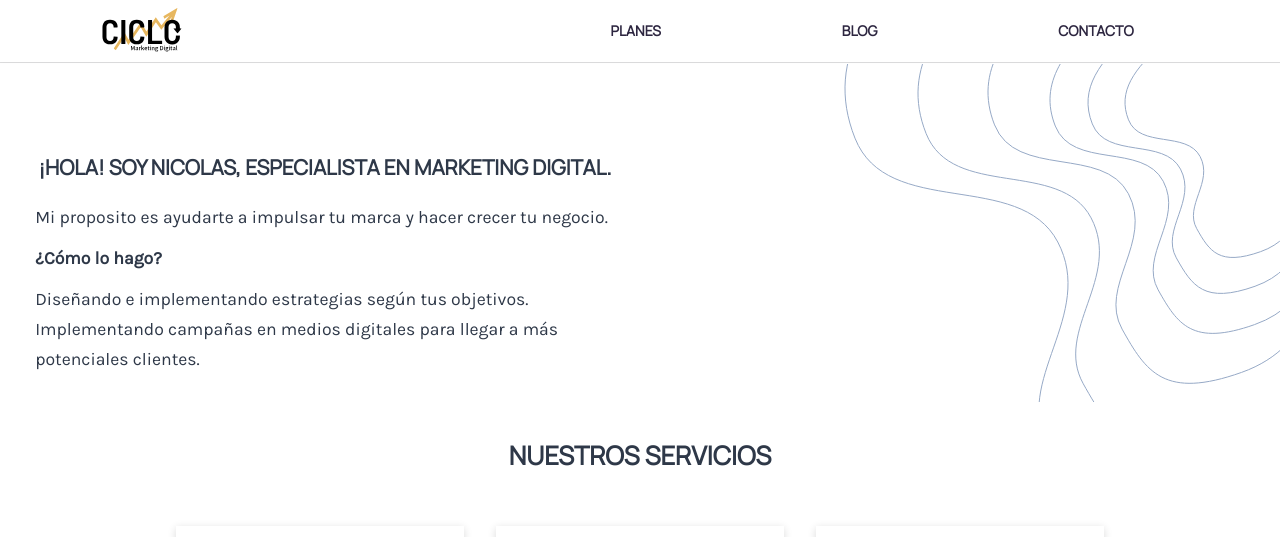
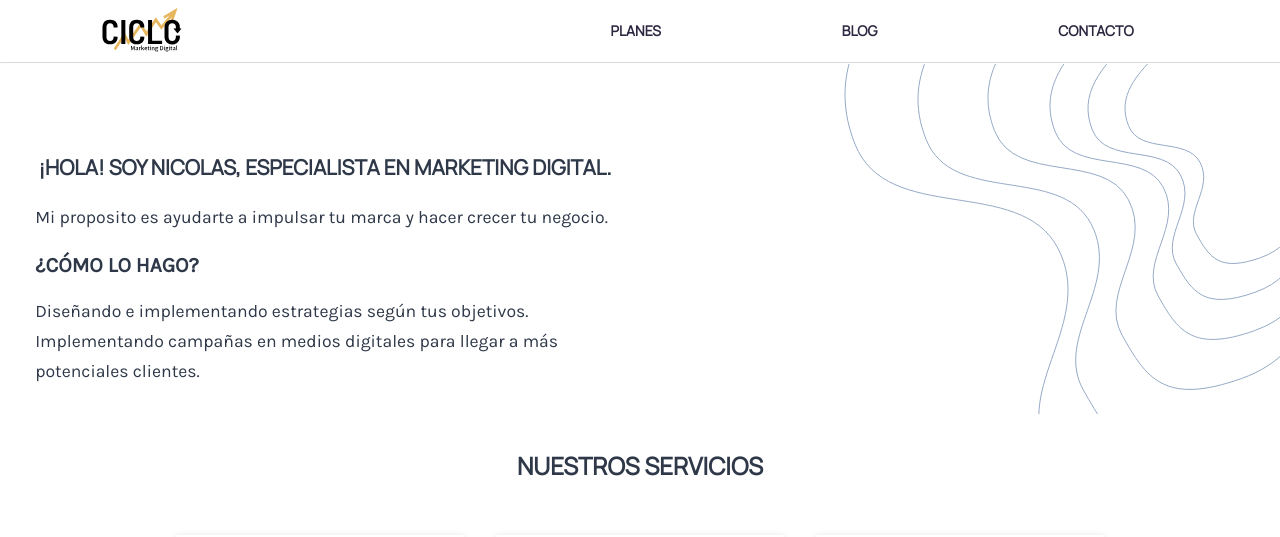
Before and after one commit to micaelakorol/ciclo_marketingDigital, a React (Create React App) app: page / in a window 1280 px wide. Shown: the top 537 px of the page. Built offline with nearby package versions, Linux system fonts and the light colour scheme; grey boxes are pictures that could not be loaded; some icons are missing.

Commit message:
arreglos en estilos

```diff
--- a/src/components/Footer/Footer.jsx
+++ b/src/components/Footer/Footer.jsx
@@ -39,7 +39,7 @@ const Footer = () => {
             target="_blank"
             rel="noreferrer">Cotización de Sitio web </a>
             {/** ------------------------------------------- */}
-          <a href="https://docs.google.com/forms/d/1tSDvsDQeHIf4SiFgW7cPs4SUyyJzeO7NlUGkB4hkZPo/edit" target="_blank" rel="noopener noreferrer">Cotización de Campañas Publicitarias</a>
+          <a href="https://docs.google.com/forms/d/1tSDvsDQeHIf4SiFgW7cPs4SUyyJzeO7NlUGkB4hkZPo/edit" target="_blank" rel="noopener noreferrer">Cotización de Campañas</a>
           <a href="mailto:micaelakorol@gmail.com">Soporte</a>
         </Recursos>
         <Redes>
--- a/src/components/Navegacion/NavegacionMovil.jsx
+++ b/src/components/Navegacion/NavegacionMovil.jsx
@@ -20,9 +20,9 @@ const NavegacionMovil = () => {
         <Menu onClick={() => setMenuMobile(true)} alt='Icono menu'/>
       </IconosMoviles>
       {menuMobile ? (
-        <Modal>
+        <Modal aria-expanded="true">
           <MenuMobile>
-            <Logo className="logo-mobile" alt='Logo marketing'/>
+            <Logo className="logo-mobile" alt='logo marketing'/>
             <Cerrar className="btnCerrar" onClick={() => setMenuMobile(false)} alt='Icono cerrar'/>
             <ContainerLink>
             <Links to="/">Inicio</Links>
--- a/src/components/Presentacion/Presentacion.jsx
+++ b/src/components/Presentacion/Presentacion.jsx
@@ -4,7 +4,7 @@ import {
   Titulo,
   Descripcion,
   InformacionPrincipal,
-  ContenedorBg,
+  ContenedorBg,ComoLoHago
 } from "../../styled-components/Presentacion";
 import { ReactComponent as ImagenPresentacion } from "../../assets/img.svg";
 
@@ -16,13 +16,13 @@ const Presentacion = () => {
           <Titulo>
             ¡Hola! Soy Nicolas, Especialista en Marketing Digital.
           </Titulo>
-          <Descripcion>
+          <Descripcion as='h3'>
             Mi proposito es ayudarte a impulsar tu marca y hacer crecer tu
             negocio.
           </Descripcion>
-          <Descripcion as="b">
+          <ComoLoHago>
             ¿Cómo lo hago?
-          </Descripcion>
+          </ComoLoHago>
           <Descripcion>
             Diseñando e implementando estrategias según tus objetivos.
             Implementando campañas en medios digitales para llegar a más
--- a/src/pages/Planes/DescripcionPlanes/PlanesMarketing.jsx
+++ b/src/pages/Planes/DescripcionPlanes/PlanesMarketing.jsx
@@ -18,7 +18,6 @@ const PlanesMarketing = () => {
   let descripcionPlanes = data.items;
   return (
     <>
-      <TituloPlan>Ve aquí nuestros planes mensuales</TituloPlan>
       <Subtitulo>Manejo de redes y anuncios</Subtitulo>
       <VistaPlanes>
         {descripcionPlanes.map((item) => (
--- a/src/pages/Planes/RenderPlanes.jsx
+++ b/src/pages/Planes/RenderPlanes.jsx
@@ -1,10 +1,11 @@
 import React from "react";
-import { MainPlanes } from "../styled-components/Planes";
+import { MainPlanes, TituloPlan } from "../styled-components/Planes";
 import PlanesDesarrolloWeb from "./DescripcionPlanes/PlanesDesarrolloWeb";
 import PlanesMarketing from "./DescripcionPlanes/PlanesMarketing";
 const Planes = () => {
   return (
     <MainPlanes>
+      <TituloPlan>Ve aquí nuestros planes mensuales</TituloPlan>
       <PlanesMarketing />
       <PlanesDesarrolloWeb />
     </MainPlanes>
--- a/src/pages/styled-components/Planes.js
+++ b/src/pages/styled-components/Planes.js
@@ -40,7 +40,7 @@ const Subtitulo = styled.h4`
   margin-top: 1rem;
   padding: .5rem;
   font-size: 1.2rem;
-  color: ${colores.oscuroSuave};
+  color: ${colores.oscuro};
   background: ${temas.bgMarronSuave};
 `;
 // Tarjetas:
@@ -77,14 +77,13 @@ const MapPlanes = styled.section`
 `;
 
 const TituloPlan = styled.h3`
-  font-size: 1rem;
   text-transform: uppercase;
   text-align: center;
   color: ${colores.oscuro};
 `;
 
 const DescripcionPlan = styled.ul`
-  font-weight: 700;
+ // font-weight: 700;
   text-align: center;
   margin-top: 0.5rem;
   font-size: .8rem;
--- a/src/pages/styled-components/PlanesDesarrollo.js
+++ b/src/pages/styled-components/PlanesDesarrollo.js
@@ -25,16 +25,13 @@ const MapPlanesDesarrollo = styled(MapPlanes)`
 `;
 
 const DescripcionDesarrollo = styled(DescripcionPlan)`
+  font-weight: 700;
   summary {
     color: ${colores.oscuro};
   }
   summary::marker {
-    color: ${temas.bgBtnDesarrollo};
+    color: ${temas.bgMarronSuave};
   }
 `;
 
-export {
-  PlanesDesarrollo,
-  MapPlanesDesarrollo,
-  DescripcionDesarrollo,
-};
+export { PlanesDesarrollo, MapPlanesDesarrollo, DescripcionDesarrollo };
--- a/src/styled-components/Presentacion.js
+++ b/src/styled-components/Presentacion.js
@@ -20,9 +20,6 @@ const ContenedorPresentacion = styled.main`
 
 const InformacionPrincipal = styled.section`
   margin: 2rem 0 0 1rem;
-  b {
-    font-weight: 600;
-  }
   @media (max-width: 1024px) {
     margin: 1rem 0 0 1rem;
   }
@@ -40,21 +37,25 @@ const Titulo = styled.h1`
   }
 `;
 
-const Descripcion = styled.h3`
+const Descripcion = styled.p`
   color: ${colores.oscuro};
   font-family: "Karla", sans-serif;
-  width: 100%;
   font-size: 1.1rem;
   padding: 0.2rem;
   text-align: start;
   font-weight: normal;
-
   @media (min-width: 768px) {
     margin: 0.5rem 0;
   }
   @media (max-width: 767px) {
     font-size: 1rem;
   }
+`;
+
+const ComoLoHago = styled(Descripcion)`
+  text-transform: uppercase;
+  font-weight: 700;
+  font-size: 1.3rem;
 `;
 
 const ContenedorBg = styled.aside`
@@ -75,7 +76,6 @@ const ContenedorBg = styled.aside`
     margin: 0;
     width: 100vw;
 }
-
 `;
 
 export {
@@ -84,4 +84,5 @@ export {
   Descripcion,
   InformacionPrincipal,
   ContenedorBg,
+  ComoLoHago,
 };
--- a/src/styled-components/Servicios.js
+++ b/src/styled-components/Servicios.js
@@ -3,10 +3,9 @@ import { colores, temas } from "./Colores";
 
 const TituloPrincipal = styled.h2`
   color: ${colores.oscuro};
-  //text-shadow: 1px 1px gray;
   text-align: center;
   text-transform: uppercase;
-  font-size: 1.6rem;
+  font-size: 1.5rem;
   margin: 2rem 0;
 `;
 
```
